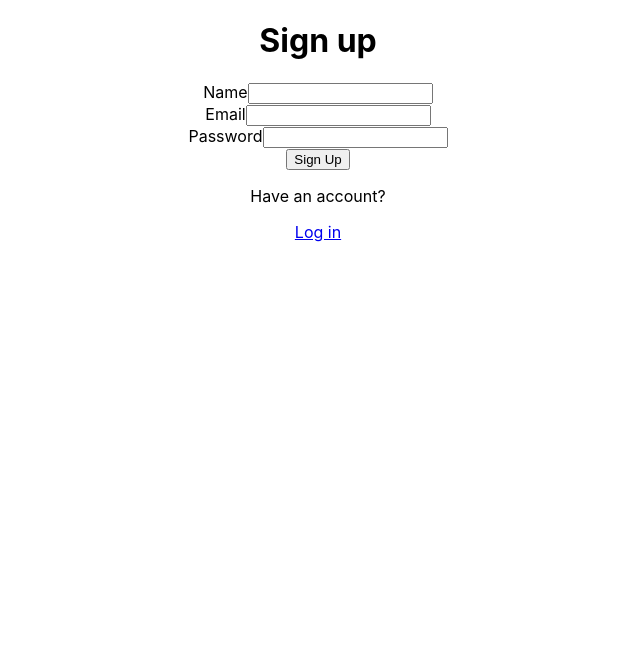
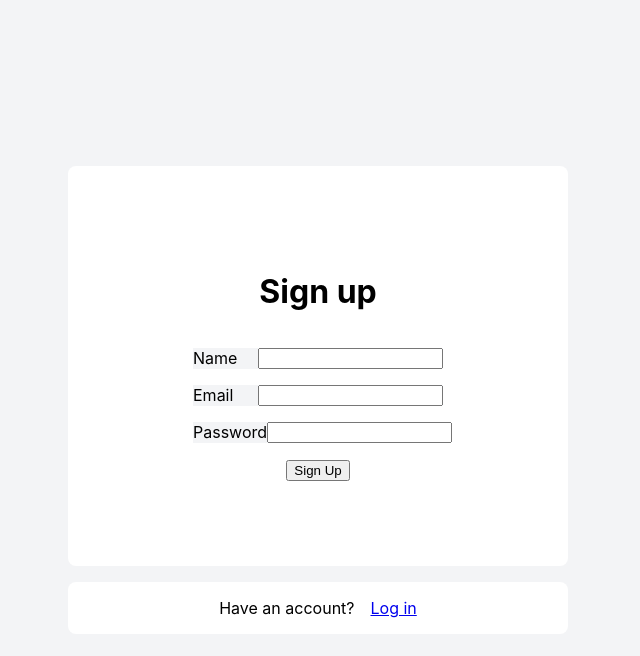
Before and after one commit to gopalkaran/user-profile-management, a React (Create React App) app: page /signup in a window 1280 px wide. Shown: the top 656 px of the page, without its empty margins (322-962 px from the left). Built offline with nearby package versions, Linux system fonts and the light colour scheme; no server answers.

Commit message:
added styling for login and signup page

```diff
--- a/src/App.css
+++ b/src/App.css
@@ -36,3 +36,12 @@
     transform: rotate(360deg);
   }
 }
+
+body{
+  background-color: #F3F4F6;
+  display: flex;
+  justify-content: center;
+  align-items: center;
+  height: 100vh;
+  width: 100vw;
+}
--- a/src/components/Login.js
+++ b/src/components/Login.js
@@ -1,6 +1,7 @@
 import React, { useState } from "react";
 import { Link, useHistory } from "react-router-dom";
 import { useAuth } from "../contexts/AuthContext";
+import styles from '../styles/Login.module.css';
 
 const Login = () => {
   const [data, setData] = useState({
@@ -35,10 +36,11 @@ const Login = () => {
   };
   return (
     <>
-    {error && <h1>{error}</h1>}
-      <form onSubmit={onSubmitHandler}>
+    <div className={styles.container}>
+
+      <form onSubmit={onSubmitHandler} className={styles.form}>
         <h1>Log in</h1>
-        <div>
+        <div className={styles.formGroup}>
           <label htmlFor="email" className="form-label">
             Email
           </label>
@@ -50,7 +52,7 @@ const Login = () => {
             onChange={onChangeHandler}
           />
         </div>
-        <div>
+        <div className={styles.formGroup}>
           <label htmlFor="password" className="form-label">
             Password
           </label>
@@ -69,9 +71,13 @@ const Login = () => {
       <div>
         <Link to="/reset">Forgot password?</Link>
       </div>
-      <div>
+      </div>
+      <div className={styles.signUp}>
         <p>Don't have an account?</p>
         <Link to="/signup">Sign up</Link>
+      </div>
+      <div className={styles.error}>
+        {error && <p>{error}</p>}
       </div>
     </>
   );
--- a/src/components/SignUp.js
+++ b/src/components/SignUp.js
@@ -4,6 +4,7 @@ import app from "../config/firebase";
 import { getFirestore } from "firebase/firestore";
 import { doc, setDoc } from "firebase/firestore";
 import { useAuth } from "../contexts/AuthContext";
+import styles from "../styles/SignUp.module.css";
 
 const SignUp = () => {
   const [data, setData] = useState({
@@ -49,9 +50,9 @@ const SignUp = () => {
   return (
     <>
       {error && <h1>{error}</h1>}
-      <form onSubmit={onSubmitHandler}>
+      <form onSubmit={onSubmitHandler} className={styles.container}>
         <h1>Sign up</h1>
-        <div>
+        <div className={styles.formGroup}>
           <label htmlFor="name" className="form-label">
             Name
           </label>
@@ -63,7 +64,7 @@ const SignUp = () => {
             onChange={onChangeHandler}
           />
         </div>
-        <div>
+        <div className={styles.formGroup}>
           <label htmlFor="email" className="form-label">
             Email
           </label>
@@ -75,7 +76,7 @@ const SignUp = () => {
             onChange={onChangeHandler}
           />
         </div>
-        <div>
+        <div className={styles.formGroup}>
           <label htmlFor="password" className="form-label">
             Password
           </label>
@@ -91,7 +92,7 @@ const SignUp = () => {
           <input type="submit" value="Sign Up" disabled={loading} />
         </div>
       </form>
-      <div>
+      <div className={styles.login}>
         <p>Have an account?</p>
         <Link to="/">Log in</Link>
       </div>
--- /dev/null
+++ b/src/styles/Login.module.css
@@ -0,0 +1,36 @@
+.container{
+    background-color: white;
+    width: 500px;
+    height: 50vh;
+    display: flex;
+    justify-content: center;
+    align-items: center;
+    flex-direction: column;
+    gap: 3rem;
+    border-radius: 0.5rem;
+}
+
+.formGroup{
+    background-color: #F3F4F6;
+    display: flex;
+    justify-content: space-between;
+    margin-bottom: 1rem;
+    /* width: 60%; */
+}
+
+.signUp{
+    display: flex;
+    background-color: white;
+    margin-top: 1rem;
+    border-radius: 0.5rem;
+    justify-content: center;
+    align-items: center;
+    gap: 1rem;
+}
+
+.error{
+    background-color: white;
+    border-radius: 0.5rem;
+    margin-top: 1rem;
+
+}
--- /dev/null
+++ b/src/styles/SignUp.module.css
@@ -0,0 +1,36 @@
+.container{
+    background-color: white;
+    width: 500px;
+    height: 50vh;
+    display: flex;
+    justify-content: center;
+    align-items: center;
+    flex-direction: column;
+    gap: 1rem;
+    border-radius: 0.5rem;
+}
+
+.formGroup{
+    background-color: #F3F4F6;
+    display: flex;
+    justify-content: space-between;
+    /* margin-bottom: 0.5rem; */
+    width: 50%;
+}
+
+.login{
+    display: flex;
+    background-color: white;
+    margin-top: 1rem;
+    border-radius: 0.5rem;
+    justify-content: center;
+    align-items: center;
+    gap: 1rem;
+}
+
+.error{
+    background-color: white;
+    border-radius: 0.5rem;
+    margin-top: 1rem;
+
+}
```
Also changed, not shown: src/styles/Dashboard.module.css (added), src/styles/Reset.module.css (added), src/styles/UpdateProfile.module.css (added).
